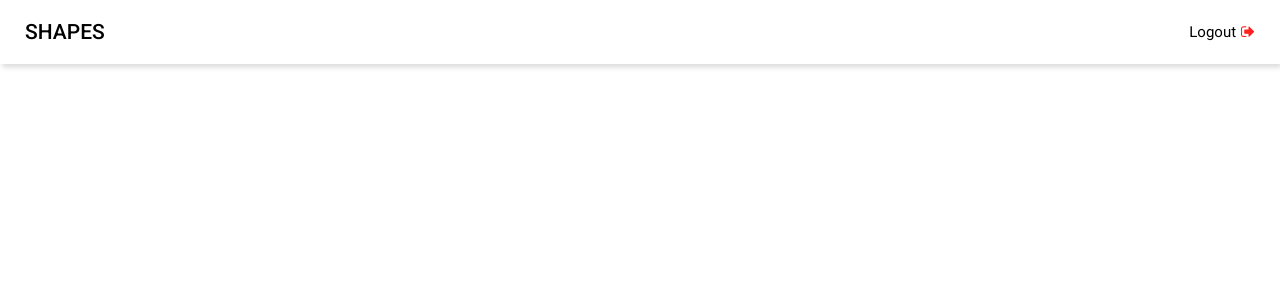
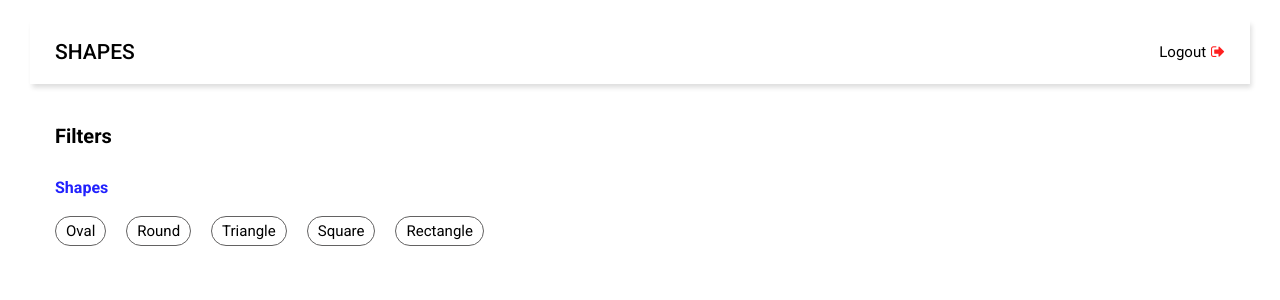
Before and after one commit to orsdev/shapey, a React (Create React App) app: page / in a window 1280 px wide. Shown: the top 300 px of the page. Built offline with nearby package versions, Linux system fonts and the light colour scheme.

Commit message:
Shapes component added

```diff
--- a/src/App.tsx
+++ b/src/App.tsx
@@ -1,12 +1,14 @@
 import React from 'react';
 import Navbar from './component/Navbar';
+import Filters from './component/Filters/Filters';
 import './assets/css/style.css';
 
 function App() {
   return (
-    <>
+    <section className="app">
       <Navbar />
-    </>
+      <Filters />
+    </section>
   );
 }
 
--- a/src/assets/css/style.css
+++ b/src/assets/css/style.css
@@ -26,6 +26,57 @@
   margin-left: 0.5rem;
 }
 
+.filters {
+  margin-top: 40px;
+  padding: 0 25px;
+}
+.filters-title {
+  font-size: 2rem;
+}
+
+.shapes {
+  margin-top: 30px;
+}
+.shapes-title {
+  font-size: 1.6rem;
+  color: #2121fd;
+}
+.shapes-type {
+  margin-top: 25px;
+  list-style: none;
+  margin: none;
+  display: flex;
+  flex-wrap: wrap;
+}
+.shapes-type li {
+  position: relative;
+  margin-bottom: 20px;
+}
+.shapes-type li:not(:last-child) {
+  margin-right: 20px;
+}
+.shapes-type li label {
+  font-size: 1.5rem;
+  border: 1px solid #636262;
+  border-radius: 20px;
+  padding: 5px 10px;
+  -webkit-user-select: none;
+  -moz-user-select: none;
+  -ms-user-select: none;
+  user-select: none;
+}
+.shapes-type li input {
+  position: absolute;
+  top: 0;
+  left: 0;
+  visibility: hidden;
+  opacity: 0;
+}
+.shapes-type li input:checked + label {
+  transition: all 0.3s;
+  background-color: #cff0fd;
+}
+
 *,
 *::before,
 *::after {
@@ -46,4 +97,8 @@ body {
   overflow-x: hidden;
 }
 
+.app {
+  padding: 20px 30px;
+}
+
 /*# sourceMappingURL=style.css.map */
--- /dev/null
+++ b/src/assets/sass/components/_shapes.scss
@@ -0,0 +1,49 @@
+.shapes {
+  margin-top: 30px;
+
+  &-title {
+    font-size: 1.6rem;
+    color: $color-blue;
+  }
+
+  &-type {
+    margin-top: 25px;
+    list-style: none;
+    margin: none;
+    display: flex;
+    flex-wrap: wrap;
+
+    li {
+      position: relative;
+      margin-bottom: 20px;
+
+      &:not(:last-child) {
+        margin-right: 20px;
+      }
+
+      label {
+        font-size: 1.5rem;
+        border: 1px solid $color-gray;
+        border-radius: 20px;
+        padding: 5px 10px;
+        -webkit-user-select: none;
+        -moz-user-select: none;
+        -ms-user-select: none;
+        user-select: none;
+      }
+
+      input {
+        position: absolute;
+        top: 0;
+        left: 0;
+        visibility: hidden;
+        opacity: 0;
+
+        &:checked + label {
+          transition: all 0.3s;
+          background-color: lighten($color-skyblue, 10%);
+        }
+      }
+    }
+  }
+}
--- a/src/assets/sass/style.scss
+++ b/src/assets/sass/style.scss
@@ -1,5 +1,7 @@
 @import './includes/colors';
 @import './components/navbar';
+@import './components/filters';
+@import './components/shapes';
 
 *,
 *::before,
@@ -20,3 +22,7 @@ body {
   max-width: 100%;
   overflow-x: hidden;
 }
+
+.app {
+  padding: 20px 30px;
+}
--- /dev/null
+++ b/src/component/Filters/Shapes.tsx
@@ -0,0 +1,42 @@
+
+const Shapes = () => {
+  return (
+    <section className="shapes">
+      <h4 className="shapes-title">Shapes</h4>
+      <ul className="shapes-type">
+        <li>
+          <input type="checkbox" name="oval" id="oval" />
+          <label htmlFor="oval">
+            Oval
+          </label>
+        </li>
+        <li>
+          <input type="checkbox" name="round" id="round" />
+          <label htmlFor="round">
+            Round
+          </label>
+        </li>
+        <li>
+          <input type="checkbox" name="triangle" id="triangle" />
+          <label htmlFor="triangle">
+            Triangle
+          </label>
+        </li>
+        <li>
+          <input type="checkbox" name="square" id="square" />
+          <label htmlFor="square">
+            Square
+          </label>
+        </li>
+        <li>
+          <input type="checkbox" name="rectangle" id="rectangle" />
+          <label htmlFor="rectangle">
+            Rectangle
+          </label>
+        </li>
+      </ul>
+    </section>
+  )
+}
+
+export default Shapes
```
